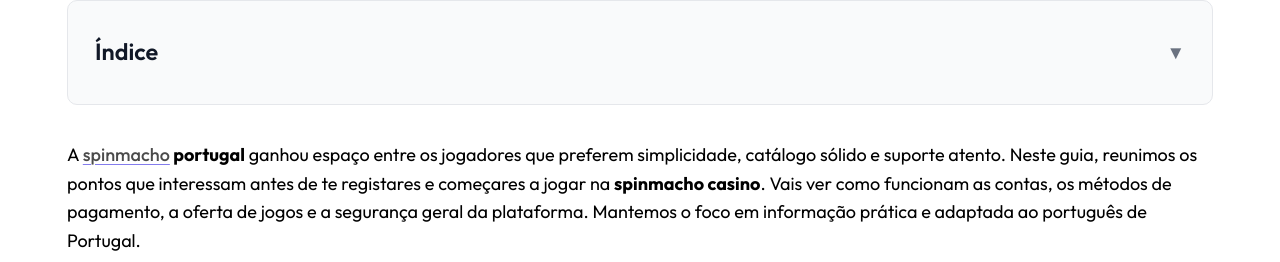
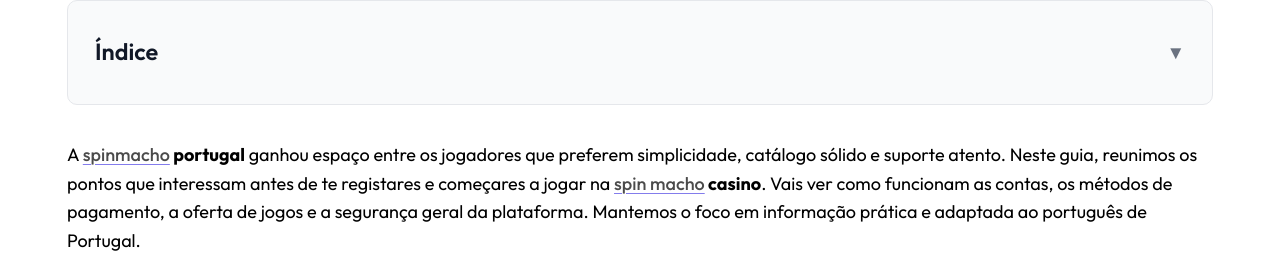
Before and after one commit to gbi-88/spinmacho-casino.pt, a plain HTML site: page index.html in a window 1280 px wide. Shown: the part 1015-1277 px from the top of the page. Drawn offline with Linux system fonts and the light colour scheme.

Commit message:
Update index.html

```diff
--- a/index.html
+++ b/index.html
@@ -227,7 +227,7 @@ responsabilidade."><meta name="twitter:image" content="http://localhost:1313/ima
 <p>A <strong><a href="https://spinmacho.pt">spinmacho</a> portugal</strong> ganhou espaço entre os jogadores que preferem
 simplicidade, catálogo sólido e suporte atento. Neste guia, reunimos os
 pontos que interessam antes de te registares e começares a jogar na
-<strong>spinmacho casino</strong>. Vais ver como funcionam as contas, os métodos de
+<strong><a href="https://spinmacho.com.pt" title="spin macho">spin macho</a> casino</strong>. Vais ver como funcionam as contas, os métodos de
 pagamento, a oferta de jogos e a segurança geral da plataforma. Mantemos
 o foco em informação prática e adaptada ao português de Portugal.</p>
 <h2 id="como-começar-registo-verificação-e-primeiros-passos"><strong>Como começar: registo, verificação e primeiros passos</strong></h2>
```
